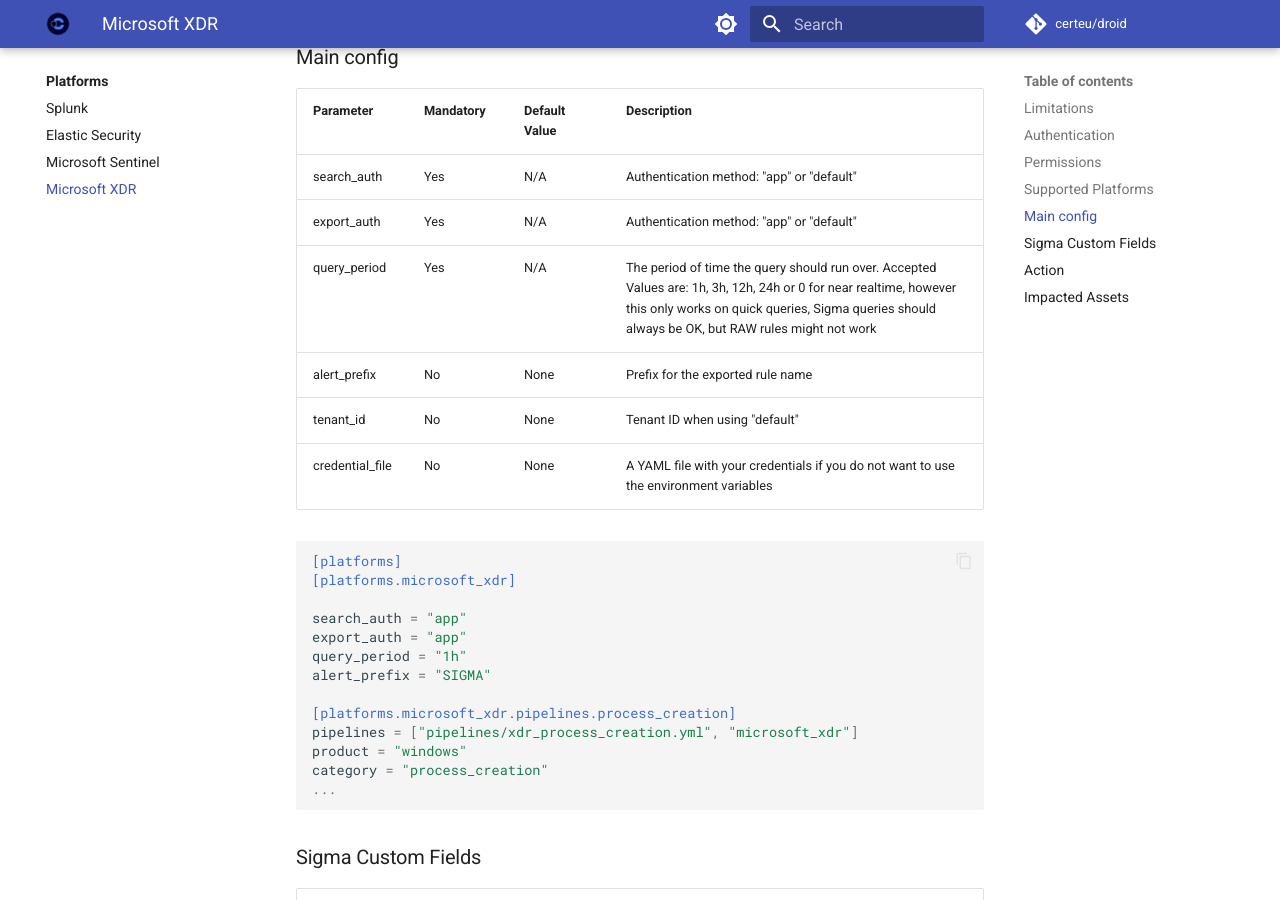
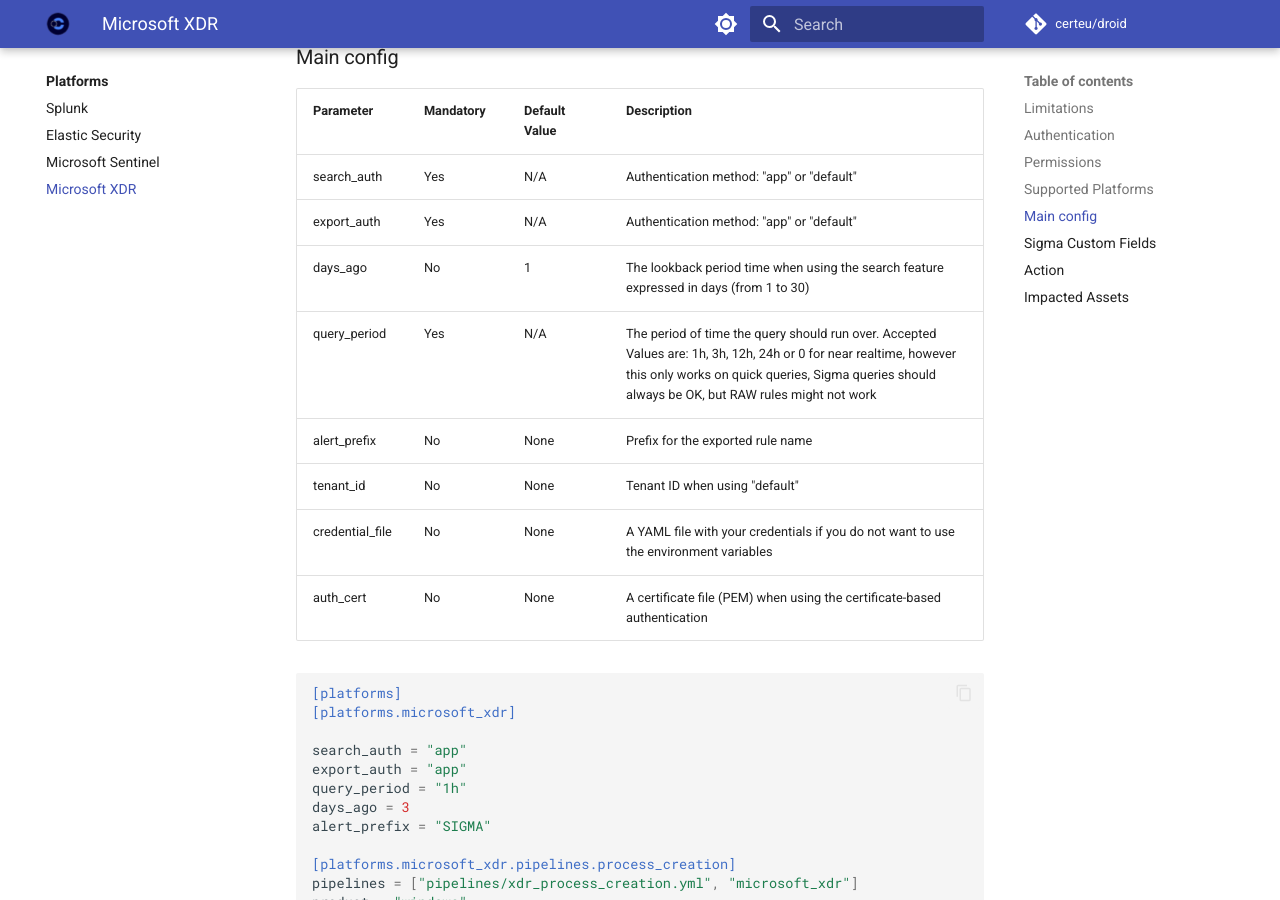
Before and after one commit to certeu/droid-docs, an MkDocs documentation site: the page built from docs/platforms/microsoft_xdr.md, in a window 1280 px wide and 900 px high, scrolled down 2699 px. Built offline with MkDocs 1.6.1 and Material for MkDocs 9.7.7, drawn with Linux system fonts in a browser that asks for light colours; comment, search, counter and statistics services are not loaded.

Commit message:
add: days ago and upd main config tab

````diff
--- a/docs/platforms/microsoft_xdr.md
+++ b/docs/platforms/microsoft_xdr.md
@@ -98,10 +98,12 @@ Both Sigma and raw rules are supported under the platform name `microsoft_xdr`.
 | ------------ | --------- | ------------- | -------------- |
 | search_auth  | Yes       | N/A           | Authentication method: "app" or "default" |
 | export_auth  | Yes       | N/A           | Authentication method: "app" or "default" |
+| days_ago     | No        | 1             | The lookback period time when using the search feature expressed in days (from 1 to 30) |
 | query_period | Yes       | N/A           | The period of time the query should run over. Accepted Values are: 1h, 3h, 12h, 24h or 0 for near realtime, however this only works on quick queries, Sigma queries should always be OK, but RAW rules might not work |
-| alert_prefix | No        | None         | Prefix for the exported rule name  |
+| alert_prefix | No        | None          | Prefix for the exported rule name  |
 | tenant_id | No        | None         | Tenant ID when using "default" |
 |credential_file|No|None|A YAML file with your credentials if you do not want to use the environment variables|
+|auth_cert|No|None|A certificate file (PEM) when using the certificate-based authentication|
 
 ```toml
 [platforms]
@@ -110,6 +112,7 @@ Both Sigma and raw rules are supported under the platform name `microsoft_xdr`.
 search_auth = "app"
 export_auth = "app"
 query_period = "1h"
+days_ago = 3
 alert_prefix = "SIGMA"
 
 [platforms.microsoft_xdr.pipelines.process_creation]
````
